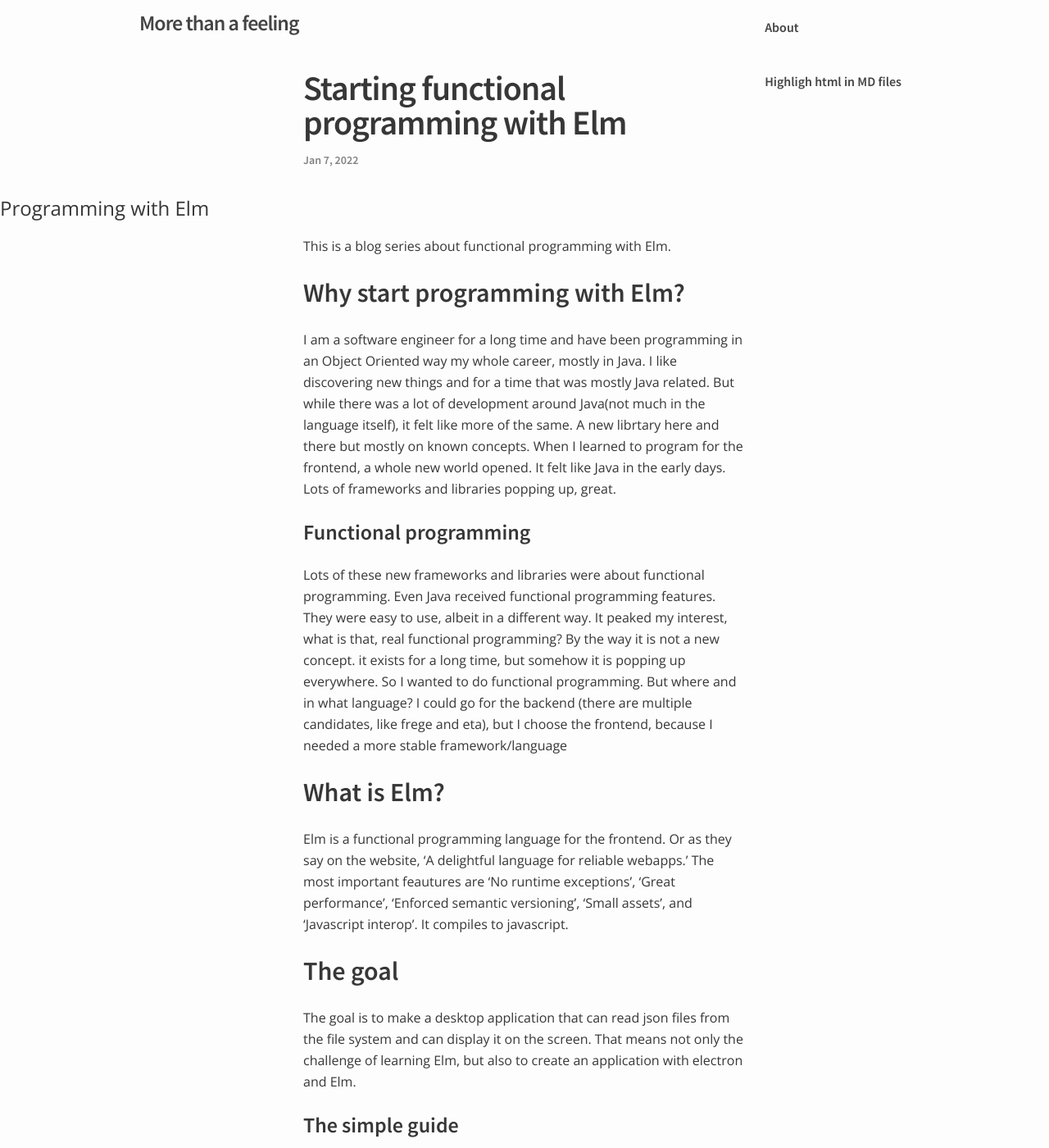
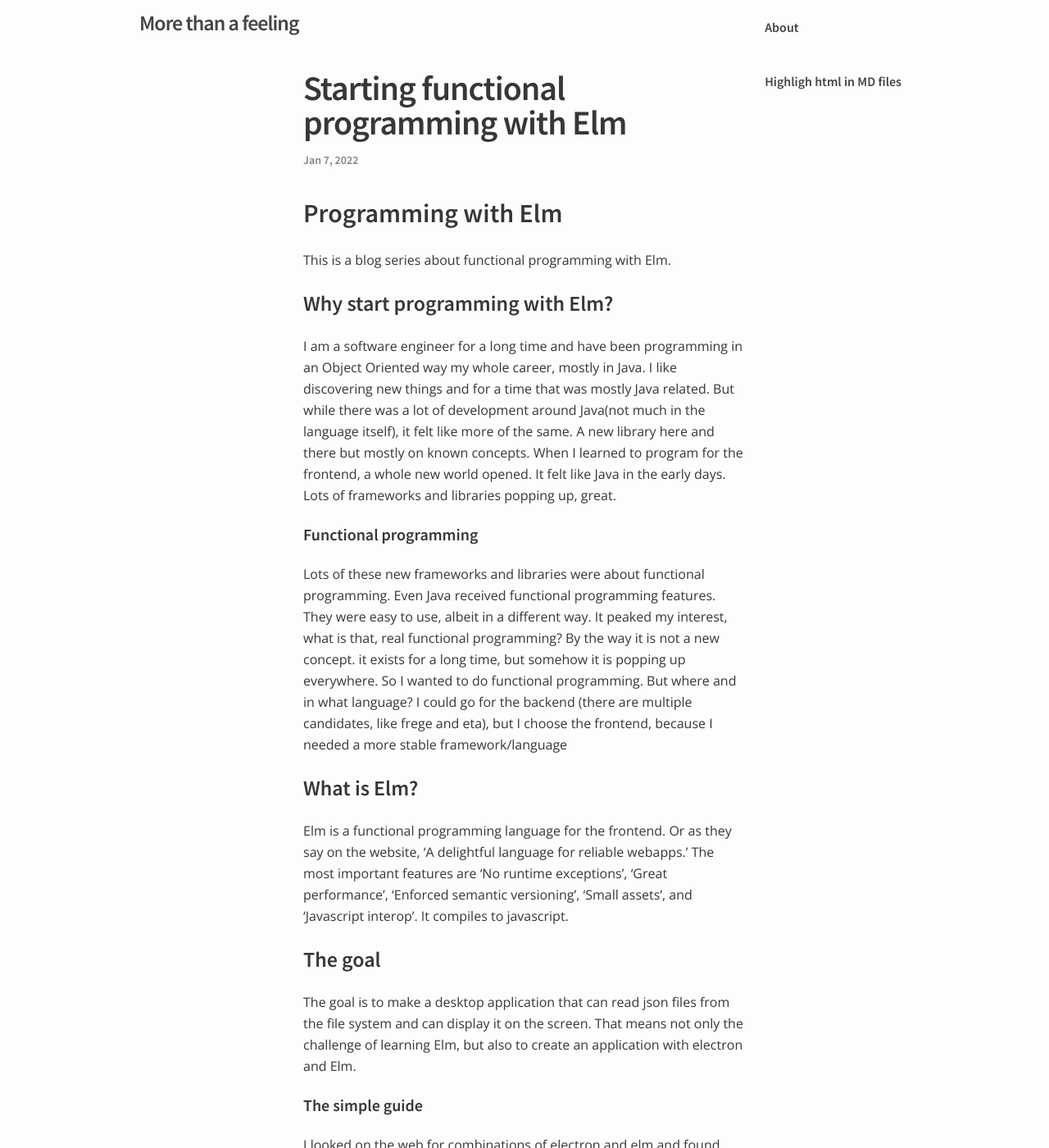
Before and after one commit to tikal86/tikal86.github.io, a Jekyll site: the page built from _posts/2022-01-07-starting-with-elm.md, in a window 1280 px wide and 1400 px high. Shown: the whole window at 82% size. Built offline with Jekyll 4.4.1, drawn with Linux system fonts in a browser that asks for light colours; some of the changed text lies outside the part shown.

Commit message:
removed old file. fixed typos

```diff
--- a/_posts/2022-01-07-starting-with-elm.md
+++ b/_posts/2022-01-07-starting-with-elm.md
@@ -6,28 +6,28 @@ categories: [elm]
 tags: [functional, programming, elm]
 ---
 
-# Programming with Elm
+## Programming with Elm
 This is a blog series about functional programming with Elm.
 
-## Why start programming with Elm?
-I am a software engineer for a long time and have been programming in an Object Oriented way my whole career, mostly in Java. I like discovering new things and for a time that was mostly Java related. But while there was a lot of development around Java(not much in the language itself), it felt like more of the same. A new librtary here and there but mostly on known concepts. When I learned to program for the frontend, a whole new world opened. It felt like Java in the early days. Lots of frameworks and libraries popping up, great.
+### Why start programming with Elm?
+I am a software engineer for a long time and have been programming in an Object Oriented way my whole career, mostly in Java. I like discovering new things and for a time that was mostly Java related. But while there was a lot of development around Java(not much in the language itself), it felt like more of the same. A new library here and there but mostly on known concepts. When I learned to program for the frontend, a whole new world opened. It felt like Java in the early days. Lots of frameworks and libraries popping up, great.
 
-### Functional programming
+#### Functional programming
 Lots of these new frameworks and libraries were about functional programming. Even Java received functional programming features. They were easy to use, albeit in a different way. It peaked my interest, what is that, real functional programming? By the way it is not a new concept. it exists for a long time, but somehow it is popping up everywhere. So I wanted to do functional programming. But where and in what language? I could go for the backend (there are multiple candidates, like frege and eta), but I choose the frontend, because I needed a more stable framework/language
 
-## What is Elm?
-Elm is a functional programming language for the frontend. Or as they say on the website, 'A delightful language for reliable webapps.' The most important feautures are 'No runtime exceptions', 'Great performance', 'Enforced semantic versioning', 'Small assets', and 'Javascript interop'. It compiles to javascript.
+### What is Elm?
+Elm is a functional programming language for the frontend. Or as they say on the website, 'A delightful language for reliable webapps.' The most important features are 'No runtime exceptions', 'Great performance', 'Enforced semantic versioning', 'Small assets', and 'Javascript interop'. It compiles to javascript.
 
-## The goal
+### The goal
 The goal is to make a desktop application that can read json files from the file system and can display it on the screen. That means not only the challenge of learning Elm, but also to create an application with electron and Elm.
 
-### The simple guide
-I looked on the web for combinations of electron and elm and found Elm electron webpack. So I forked it and cloned the git repo. It was more a guide than a ready to use template. And that was a good thing. It started simple, using only electron. Then mixing in Elm and finally webpack.
+#### The simple guide
+I looked on the web for combinations of electron and elm and found Elm electron webpack. So I forked it and cloned the git repository. It was more a guide than a ready to use template. And that was a good thing. It started simple, using only electron. Then mixing in Elm and finally webpack.
 
-#### Electron
+##### Electron
 Getting electron up and working was very simple. In the index.html add or remove some text to see something else. Then fire up electron main.js (or npx electron main.js if you installed it locally) and a window with the text and title should show up. A good start.
 
-#### Bringing Elm into the fold
+##### Bringing Elm into the fold
 The elm part was also no problem, the guide use Elm 0.18 and I had already installed elm 0.19. But that was not a problem, because it does not use very much of Elm. The guide let's you build the elm bundle before changing the elm.json file, so it is possible that when you execute
 
 {% highlight javascript%}
@@ -138,17 +138,17 @@ npm run start
 {% endhighlight %}
 
 
-## The conclusion
+### The conclusion
 I am glad that in the end I got it working with Elm 0.19 and electron. The guide helped me a lot to understand all the moving parts. In the next parts we can start building an application.
 
-## What about webpack?
+### What about webpack?
 The original guide included webpack. The version of webpack used was version 1. The elm-loader for webpack version 1 does not support Elm 0.19. Since I wanted to use the latest version of Elm this was not an option.
 
 I tried to make it work with the latest version of webpack, but this was not a simple task.
 (If you want to see the [attempt](https://tikal86.github.io/elm/failed-webpack-configuration)), but not a successful one.
 But since this is about Elm and not webpack, this is not a big problem.
 
-## References
+### References
 
 [Elm](https://elm-lang.org/)
 
```
Also changed, not shown: _posts/2021-11-12-starting-with-elm.md (deleted, +0 -159 lines).
